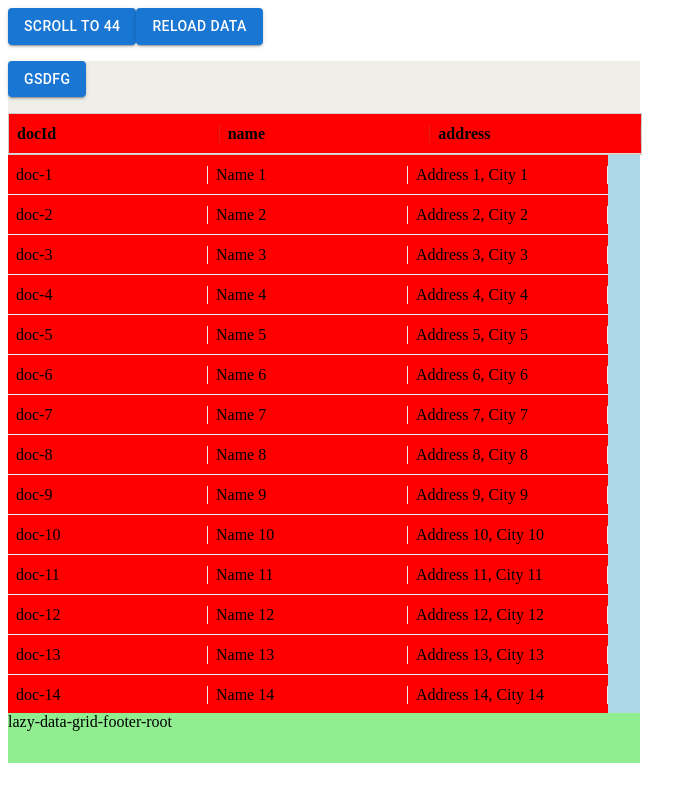
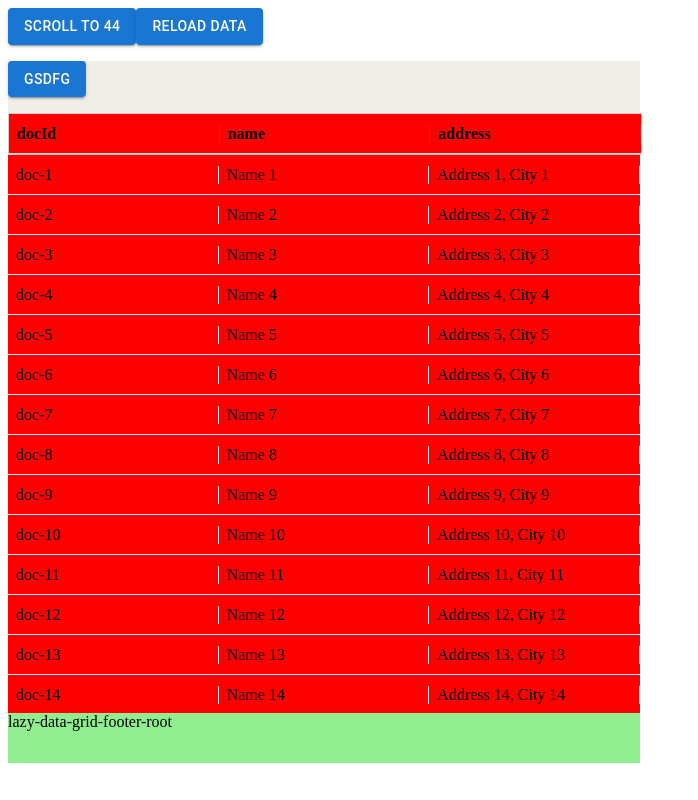
Before and after one commit to md-imran97/react-lazy-loading-data-grid, a React (Vite) app in the folder lazy-data-grid/: page / in a window 1280 px wide. Shown: the whole page, without its empty margins (0-698 px from the left). Built offline with nearby package versions, Linux system fonts and the light colour scheme.

Commit message:
Update cell css

```diff
--- a/lazy-data-grid/src/App.tsx
+++ b/lazy-data-grid/src/App.tsx
@@ -57,14 +57,19 @@ function App() {
           uniqueDataKey="docId"
           dataSource={dataSource}
           columns={[
-            { field: "docId", minWidth: 200, flex: 1 },
+            {
+              field: "docId",
+              // headerName: "sldfjkasdfjksfjskdfjskfjskfjskdfjskfd",
+              minWidth: 200,
+              flex: 1,
+            },
             {
               field: "name",
               minWidth: 200,
               flex: 1,
-              renderCell: ({ row }) => {
-                return <>{row.name}</>;
-              },
+              // renderCell: ({ row }) => {
+              //   return <>{row.name}</>;
+              // },
             },
             { field: "address", minWidth: 200, flex: 1 },
           ]}
--- a/lazy-data-grid/src/lazy-load-data-grid/components/Cell.tsx
+++ b/lazy-data-grid/src/lazy-load-data-grid/components/Cell.tsx
@@ -1,6 +1,7 @@
 import React from "react";
 import type { ColumnDef } from "../types/ColumnDef";
 import { Box } from "@mui/material";
+import { DEFAULT_MIN_COL_WIDTH } from "../constant";
 
 interface CellProps<T> {
   row: T;
@@ -11,12 +12,10 @@ interface CellProps<T> {
 export function Cell<T>({ row, rowIndex, colDef }: CellProps<T>) {
   const rawValue = (row as any)[colDef.field];
 
-  // Apply renderCell if provided
   const content: React.ReactNode = colDef.renderCell
     ? colDef.renderCell({ value: rawValue, row, rowIndex, colDef })
     : rawValue;
 
-  // Determine cell className
   const className =
     typeof colDef.cellClassName === "function"
       ? colDef.cellClassName({ row, rowIndex, value: rawValue })
@@ -24,26 +23,18 @@ export function Cell<T>({ row, rowIndex, colDef }: CellProps<T>) {
 
   return (
     <Box
-      className={className}
+      className={`lazy-grid-cell ${className}`}
       style={{
         flex: colDef.flex ?? undefined,
         width: colDef.width ?? undefined,
-        minWidth: colDef.minWidth ?? 50,
+        minWidth: colDef.minWidth ?? DEFAULT_MIN_COL_WIDTH,
         maxWidth: colDef.maxWidth,
-        padding: "0 8px",
-        display: "flex",
-        alignItems: "center",
         justifyContent:
           colDef.align === "right"
             ? "flex-end"
             : colDef.align === "center"
             ? "center"
             : "flex-start",
-        overflow: "hidden",
-        whiteSpace: "nowrap",
-        textOverflow: "ellipsis",
-        borderRight: "1px solid #eee",
-        boxSizing: "border-box",
       }}
     >
       {content}
--- a/lazy-data-grid/src/lazy-load-data-grid/components/Row.tsx
+++ b/lazy-data-grid/src/lazy-load-data-grid/components/Row.tsx
@@ -37,6 +37,7 @@ export function Row<T>({
           userSelect: "none",
           boxSizing: "border-box",
           backgroundColor: "red",
+          flex: 1,
         }}
       >
         {columns.map((col) => (
--- a/lazy-data-grid/src/lazy-load-data-grid/style/LazyDataGrid.scss
+++ b/lazy-data-grid/src/lazy-load-data-grid/style/LazyDataGrid.scss
@@ -48,4 +48,15 @@
     height: 100%;
     background: lightblue;
   }
+
+  .lazy-grid-cell {
+    padding: 0 8px;
+    display: flex;
+    align-items: center;
+    overflow: hidden;
+    white-space: nowrap;
+    text-overflow: ellipsis;
+    border-right: 1px solid #eee;
+    box-sizing: border-box;
+  }
 }
```
